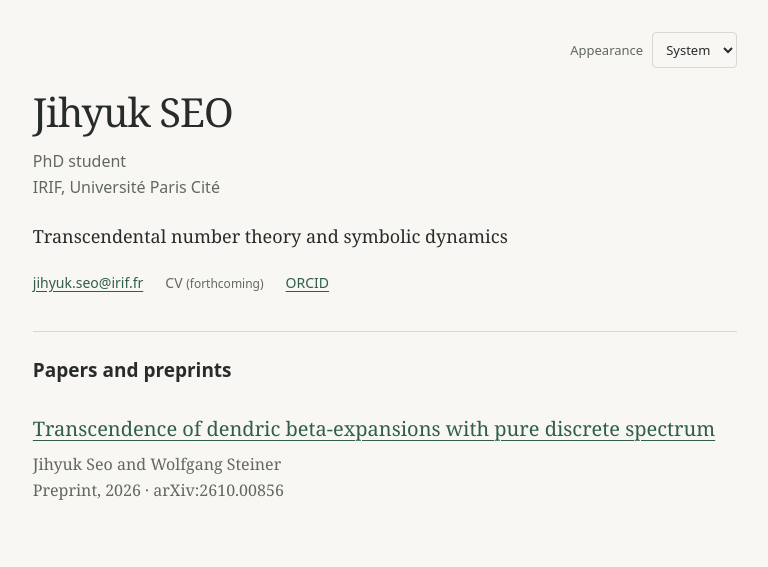
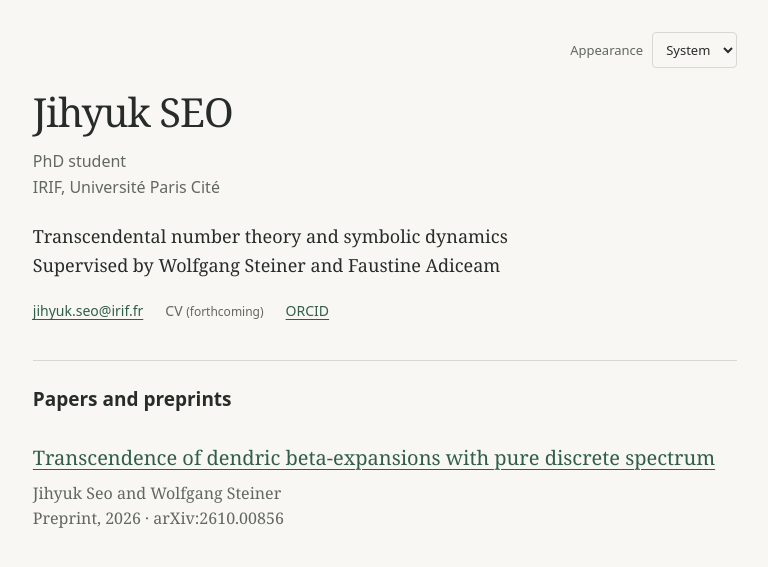
Before and after one commit to seojihyuk26/seojihyuk26.github.io, a Jekyll site: the page built from index.md, in a window 1280 px wide. Shown: the top 567 px of the page, without its empty margins (255-1023 px from the left). Built offline with Jekyll 4.4.1, drawn with Linux system fonts in a browser that asks for light colours.

Commit message:
Show supervisor field in profile header

```diff
--- a/_layouts/default.html
+++ b/_layouts/default.html
@@ -27,6 +27,9 @@
         <h1>{{ page.title | escape }}</h1>
         <p class="role">{{ page.role | escape }}<br>{{ page.affiliation | escape }}</p>
         <p class="research">{{ page.research | escape }}</p>
+        {% if page.supervisor and page.supervisor != '' %}
+        <p class="supervisor">Supervised by {% if page.supervisor.first %}{{ page.supervisor | join: " and " | escape }}{% else %}{{ page.supervisor | escape }}{% endif %}</p>
+        {% endif %}
         <ul class="profile-links" aria-label="Contact and documents">
           <li><a href="mailto:{{ page.email | escape }}">{{ page.email | escape }}</a></li>
           <li>{% if page.cv and page.cv != '' %}<a href="{{ page.cv | relative_url }}">CV</a>{% else %}<span class="pending">CV <span class="status">(forthcoming)</span></span>{% endif %}</li>
```
Lines whose indentation alone changed are shown as unchanged.
